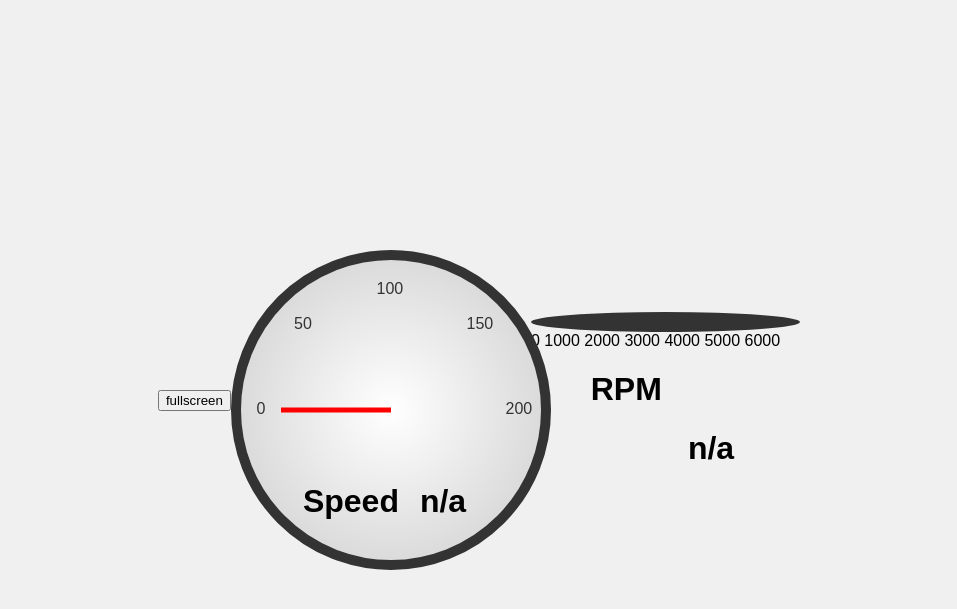
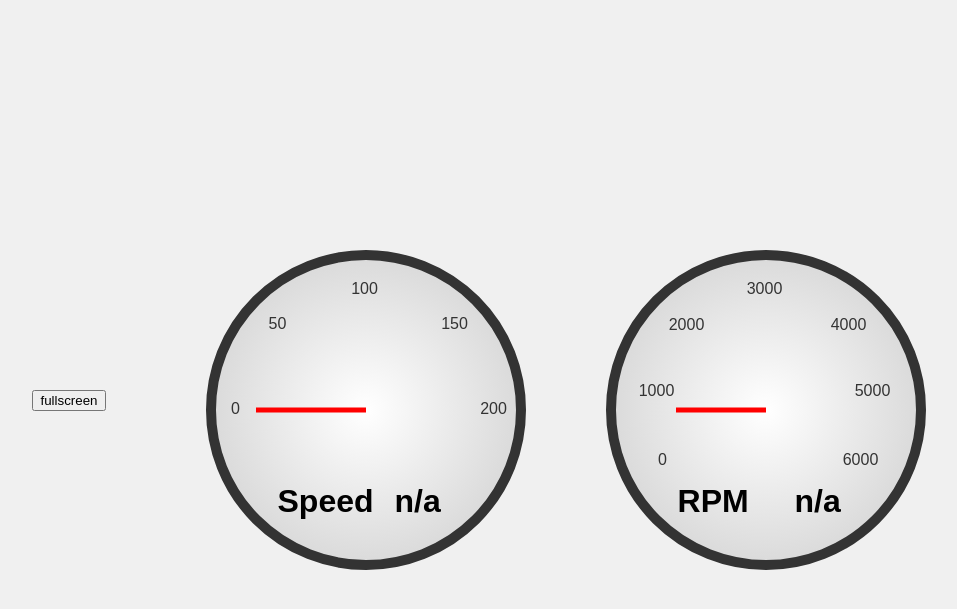
Before and after one commit to Tudor900/Project-uP-Digital-MFD, a Flask app: page / in a window 1280 px wide. Shown: the top 609 px of the page, without its empty margins (171-1128 px from the left). Run offline with Flask 3, Linux system fonts and the light colour scheme; data that the repository does not hold is empty.

Commit message:
Update style.css

```diff
--- a/static/style.css
+++ b/static/style.css
@@ -12,6 +12,7 @@ body {
   position: relative;
   width: 300px;
   height: 300px;
+  margin: 100px;
 }
 
 /* Dial (Speedometer Background) */
@@ -78,3 +79,72 @@ body {
   top: 53%;
   left: 96%;
 }
+
+.rpm-clock {
+  position: relative;
+  width: 300px;
+  height: 300px;
+}
+
+.rpm-labels {
+  position: absolute;
+  top: 0;
+  left: 0;
+  width: 100%;
+  height: 100%;
+  pointer-events: none;
+}
+
+.rpm {
+  position: absolute;
+  transform: translate(-50%, -50%); /* Center-align the labels */
+  font-size: 16px;
+  color: #333;
+}
+
+.rpm:nth-child(1) { /* 0 */
+  top: 70%;
+  left: 19%;
+}
+
+.rpm:nth-child(2) { /* 1000 */
+  top: 47%;
+  left: 17%;
+}
+
+.rpm:nth-child(3) { /* 2000 */
+  top: 25%;
+  left: 27%;
+}
+
+.rpm:nth-child(4) { /* 3000 */
+  top: 13%;
+  left: 53%;
+}
+
+.rpm:nth-child(5) { /* 4000 */
+  top: 25%;
+  left: 81%;
+}
+
+.rpm:nth-child(6) { /* 5000 */
+  top: 47%;
+  left: 89%;
+}
+
+.rpm:nth-child(7) { /* 6000 */
+  top: 70%;
+  left: 85%;
+}
+
+.rpm-needle {
+  position: absolute;
+  width: 5px;
+  height: 90px;
+  background: red;
+  top: 50%;
+  left: 50%;
+  transform-origin: center bottom;
+  transform: translate(-50%, -100%) rotate(-90deg);
+  transition: transform 0.5s ease-out;
+}
```
